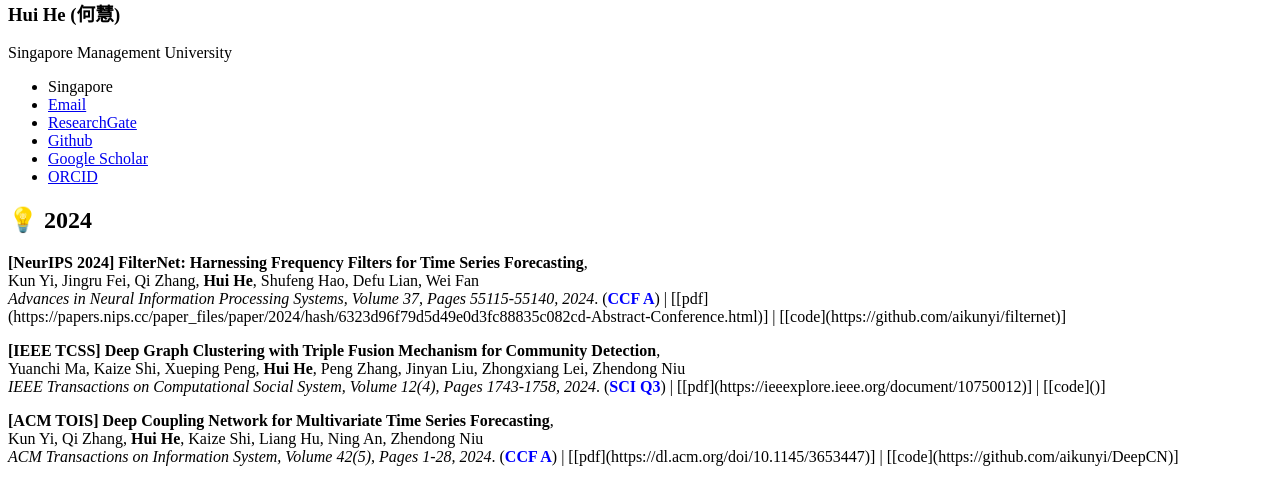
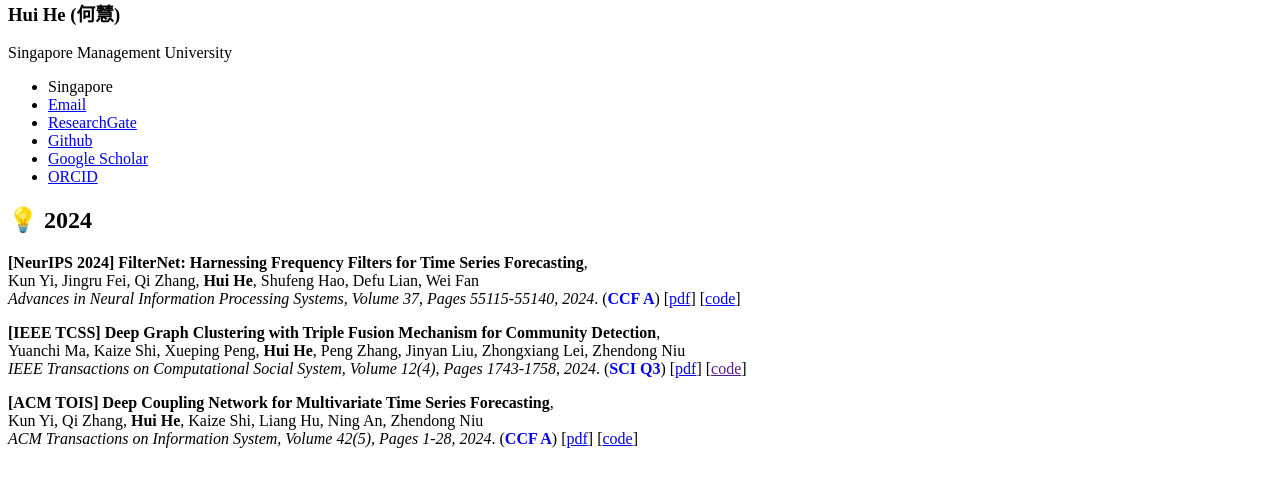
Before and after one commit to hh4ts/huihe.github.io, a Jekyll site: the page built from _pages/publication/2024.md, in a window 1280 px wide. Shown: the part 526-1008 px from the top of the page. Built offline with Jekyll 4.4.1, drawn with Linux system fonts in a browser that asks for light colours; our own code applies the rules of GitHub Pages for plain Markdown files.

Commit message:
Update 2024.md

```diff
--- a/_pages/publication/2024.md
+++ b/_pages/publication/2024.md
@@ -3,14 +3,14 @@
 **[NeurIPS 2024]**
 **FilterNet: Harnessing Frequency Filters for Time Series Forecasting**,<br />
    Kun Yi, Jingru Fei, Qi Zhang, **Hui He**, Shufeng Hao, Defu Lian, Wei Fan <br />
-   *Advances in Neural Information Processing Systems, Volume 37, Pages 55115-55140, 2024*. (<span style="color:blue">**CCF A**</span>) \| [\[pdf\](https://papers.nips.cc/paper_files/paper/2024/hash/6323d96f79d5d49e0d3fc88835c082cd-Abstract-Conference.html)] \| [\[code\](https://github.com/aikunyi/filternet)]
+   *Advances in Neural Information Processing Systems, Volume 37, Pages 55115-55140, 2024*. (<span style="color:blue">**CCF A**</span>) [[pdf](https://papers.nips.cc/paper_files/paper/2024/hash/6323d96f79d5d49e0d3fc88835c082cd-Abstract-Conference.html)] [[code](https://github.com/aikunyi/filternet)]
 
 **[IEEE TCSS]**
 **Deep Graph Clustering with Triple Fusion Mechanism for Community Detection**,<br />
    Yuanchi Ma, Kaize Shi, Xueping Peng, **Hui He**, Peng Zhang, Jinyan Liu, Zhongxiang Lei, Zhendong Niu <br />
-   *IEEE Transactions on Computational Social System, Volume 12(4), Pages 1743-1758, 2024*. (<span style="color:blue">**SCI Q3**</span>) \| [\[pdf\](https://ieeexplore.ieee.org/document/10750012)] \| [\[code\]()]
+   *IEEE Transactions on Computational Social System, Volume 12(4), Pages 1743-1758, 2024*. (<span style="color:blue">**SCI Q3**</span>) [[pdf](https://ieeexplore.ieee.org/document/10750012)] [[code]()]
 
 **[ACM TOIS]**
 **Deep Coupling Network for Multivariate Time Series Forecasting**,<br />
    Kun Yi, Qi Zhang, **Hui He**, Kaize Shi, Liang Hu, Ning An, Zhendong Niu <br />
-   *ACM Transactions on Information System, Volume 42(5), Pages 1-28, 2024*. (<span style="color:blue">**CCF A**</span>) \| [\[pdf\](https://dl.acm.org/doi/10.1145/3653447)] \| [\[code\](https://github.com/aikunyi/DeepCN)]
+   *ACM Transactions on Information System, Volume 42(5), Pages 1-28, 2024*. (<span style="color:blue">**CCF A**</span>) [[pdf](https://dl.acm.org/doi/10.1145/3653447)] [[code](https://github.com/aikunyi/DeepCN)]
```
